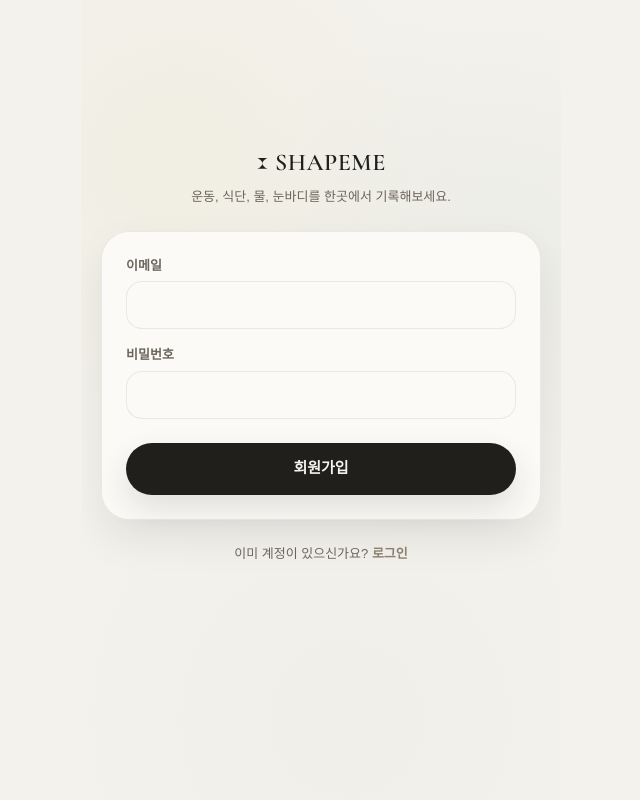
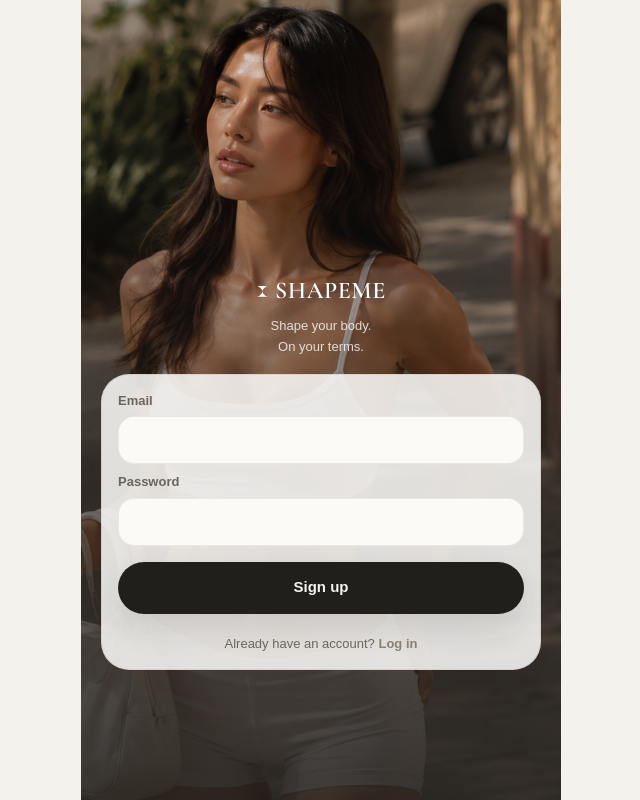
Before and after one commit to pageatelier/shapeme, a Next.js app: page /signup in a window 1280 px wide. Shown: the whole page, without its empty margins (319-959 px from the left). Built offline with nearby package versions, Linux system fonts and the light colour scheme; a web font is replaced by a local one.

Commit message:
change guide pic

```diff
--- a/src/app/(auth)/login/LoginForm.tsx
+++ b/src/app/(auth)/login/LoginForm.tsx
@@ -121,8 +121,10 @@
         </button>
 
         {/* Inside the card (not floating below it) so a short viewport
-            can't clip it off-screen underneath the now-lower-anchored box. */}
-        <p className="text-center text-[13px] text-text-secondary">
+            can't clip it off-screen underneath the now-lower-anchored box.
+            mt-3 on top of the form's own gap-2 — flush against the button
+            read as if it belonged to it rather than being a separate link. */}
+        <p className="mt-3 text-center text-[13px] text-text-secondary">
           Don&apos;t have an account?{" "}
           <Link href="/signup" className="font-semibold text-pink-500">
             Sign up
--- a/src/app/(auth)/signup/page.tsx
+++ b/src/app/(auth)/signup/page.tsx
@@ -1,5 +1,6 @@
 "use client";
 
+import Image from "next/image";
 import Link from "next/link";
 import { useRouter } from "next/navigation";
 import { useState, type FormEvent } from "react";
@@ -37,32 +38,61 @@
     }
   }
 
-  if (checkEmail) {
+  // Same treatment as the login page (same background photo, same
+  // bottom-anchored logo+tagline+card group) — see LoginForm.tsx for the
+  // reasoning behind each piece (fixed-not-absolute background sizing,
+  // the negative-z-index stacking-context note, the card's 87% alpha).
   return (
-      <div className="glass-card flex flex-col items-center gap-3 p-8 text-center">
-        <p className="text-[15px] font-bold text-text-primary">이메일을 확인해주세요</p>
-        <p className="text-[13px] leading-relaxed text-text-secondary">
-          {email}로 인증 링크를 보냈어요. 링크를 눌러 가입을 완료해주세요.
-        </p>
-        <Link href="/login" className="mt-2 text-[13px] font-semibold text-pink-500">
-          로그인으로 돌아가기
-        </Link>
+    <div className="relative mt-auto flex flex-col gap-4">
+      <div className="pointer-events-none fixed inset-0 left-1/2 z-[-1] w-full max-w-[var(--container-sm)] -translate-x-1/2">
+        <Image
+          src="/login-bg.webp"
+          alt=""
+          fill
+          priority
+          sizes="(max-width: 480px) 100vw, 480px"
+          className="object-cover"
+          style={{ objectPosition: "center 20%" }}
+        />
+        <div
+          className="absolute inset-0"
+          style={{
+            background:
+              "linear-gradient(180deg, rgba(33,31,28,0.1) 0%, rgba(33,31,28,0.55) 55%, rgba(33,31,28,0.88) 100%)",
+          }}
+        />
       </div>
-    );
-  }
 
-  return (
-    <div className="flex flex-col gap-6">
       <div className="text-center">
-        <BrandLogo className="mb-2" />
-        <p className="text-[13px] text-text-secondary">
-          운동, 식단, 물, 눈바디를 한곳에서 기록해보세요.
+        <BrandLogo className="mb-2" light />
+        <p className="text-[13px] leading-relaxed text-white/80">
+          Shape your body.
+          <br />
+          On your terms.
         </p>
       </div>
 
-      <form onSubmit={handleSubmit} className="glass-card flex flex-col gap-4 p-6">
+      {checkEmail ? (
+        <div
+          className="glass-card flex flex-col items-center gap-3 p-6 text-center"
+          style={{ background: "rgba(251, 250, 247, 0.87)" }}
+        >
+          <p className="text-[15px] font-bold text-text-primary">Check your email</p>
+          <p className="text-[13px] leading-relaxed text-text-secondary">
+            We sent a confirmation link to {email}. Follow it to finish creating your account.
+          </p>
+          <Link href="/login" className="mt-2 text-[13px] font-semibold text-pink-500">
+            Back to log in
+          </Link>
+        </div>
+      ) : (
+        <form
+          onSubmit={handleSubmit}
+          className="glass-card flex flex-col gap-2 p-4"
+          style={{ background: "rgba(251, 250, 247, 0.87)" }}
+        >
           <AuthField
-          label="이메일"
+            label="Email"
             type="email"
             autoComplete="email"
             required
@@ -70,7 +100,7 @@
             onChange={(e) => setEmail(e.target.value)}
           />
           <AuthField
-          label="비밀번호"
+            label="Password"
             type="password"
             autoComplete="new-password"
             minLength={6}
@@ -87,16 +117,17 @@
             className="mt-2 flex min-h-[52px] items-center justify-center rounded-full text-[15px] font-bold text-text-inverse disabled:opacity-60"
             style={{ background: "var(--gradient-primary)", boxShadow: "var(--shadow-pink)" }}
           >
-          {loading ? "가입 중..." : "회원가입"}
+            {loading ? "Creating account..." : "Sign up"}
           </button>
-      </form>
 
-      <p className="text-center text-[13px] text-text-secondary">
-        이미 계정이 있으신가요?{" "}
+          <p className="mt-3 text-center text-[13px] text-text-secondary">
+            Already have an account?{" "}
             <Link href="/login" className="font-semibold text-pink-500">
-          로그인
+              Log in
             </Link>
           </p>
+        </form>
+      )}
     </div>
   );
 }
--- a/src/components/body/LiveCameraCapture.tsx
+++ b/src/components/body/LiveCameraCapture.tsx
@@ -183,7 +183,7 @@
           className="absolute inset-0 h-full w-full object-cover"
           style={{ transform: `${facingMode === "user" ? "scaleX(-1) " : ""}scale(${zoom})` }}
         />
-        {overlayUrl && ready && (overlayForced || showOverlay) && (
+        {overlayUrl && (overlayForced || showOverlay) && (
           // eslint-disable-next-line @next/next/no-img-element
           <img
             src={overlayUrl}
```
Lines whose indentation alone changed are shown as unchanged.
